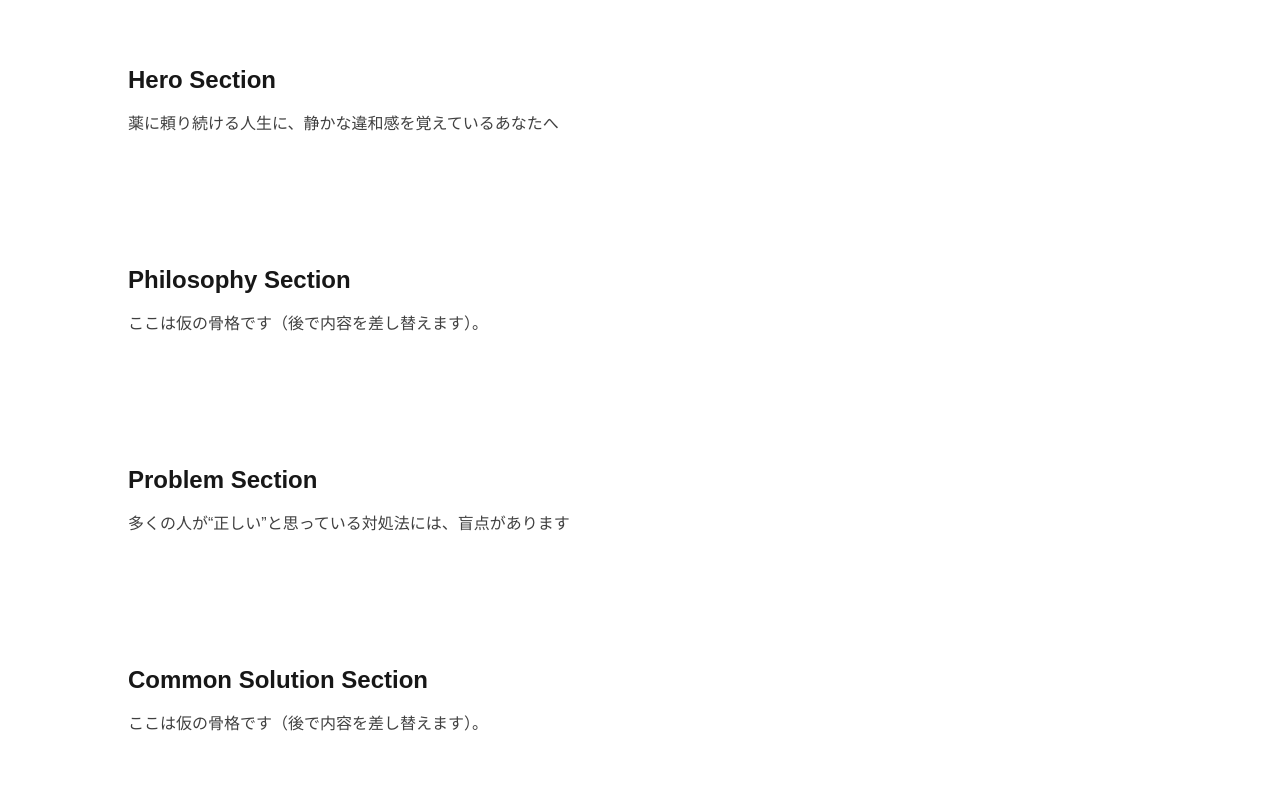
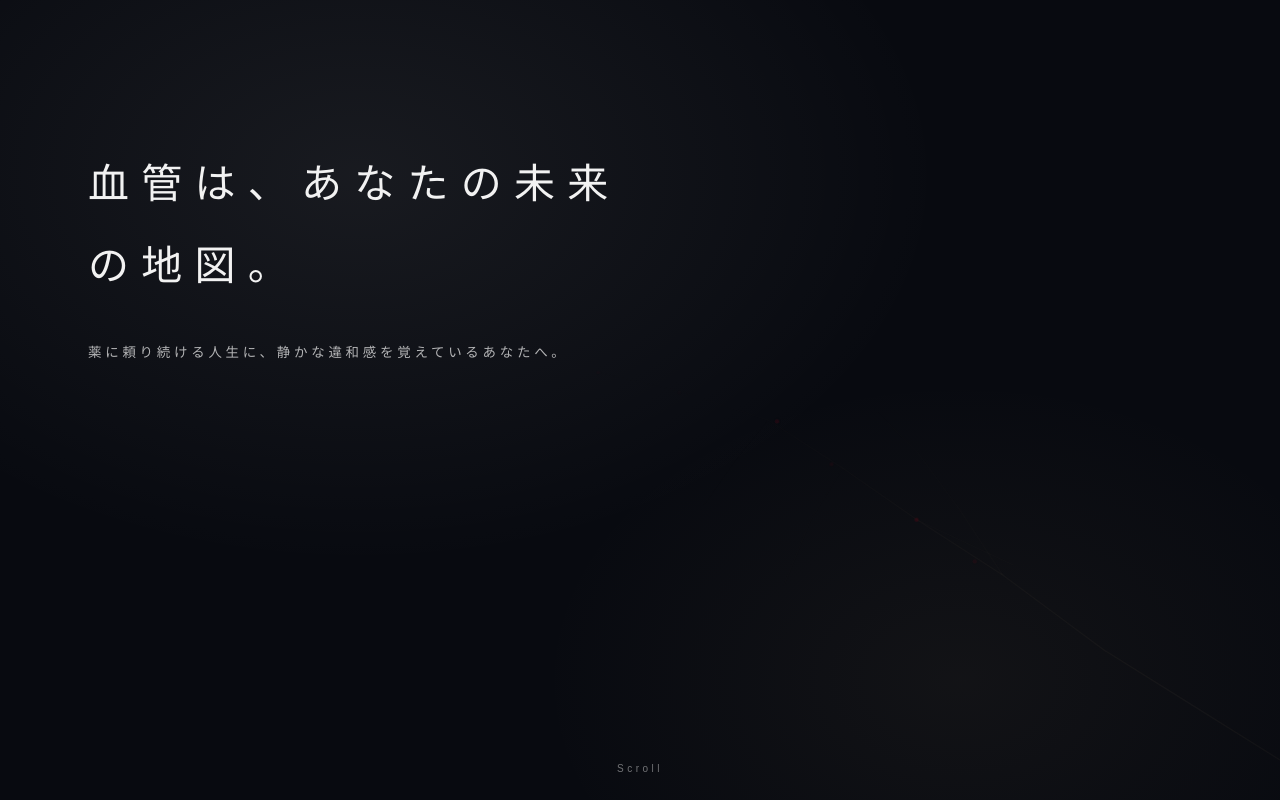
Before and after one commit to takakomaki/kekkankakumei, a Next.js app in the folder app-web/: page / in a window 1280 px wide. Shown: the top 800 px of the page. Built offline with nearby package versions, Linux system fonts and the light colour scheme.

Commit message:
Redesign hero section with custom SVG and styles
Revamps the HeroSection component with a new visual design, including a custom SVG background with animated elements, updated typography, and improved layout. Adds decorative elements and a scroll hint for enhanced user experience.

```diff
--- a/app-web/app/components/sections/hero-section.tsx
+++ b/app-web/app/components/sections/hero-section.tsx
@@ -1,12 +1,214 @@
 export function HeroSection() {
   return (
-    <section className="px-6 py-16">
-      <div className="mx-auto w-full max-w-5xl">
-        <h2 className="text-2xl font-bold">Hero Section</h2>
-        <p className="mt-4 text-neutral-700">
-         薬に頼り続ける人生に、静かな違和感を覚えているあなたへ
-        </p>
+    <section
+      className="relative isolate w-full overflow-hidden"
+      style={{
+        backgroundColor: "#080A10",
+        backgroundImage:
+          "radial-gradient(900px 600px at 28% 22%, rgba(242,242,242,0.07), transparent 65%), radial-gradient(700px 500px at 75% 85%, rgba(184,161,120,0.06), transparent 60%)",
+      }}
+    >
+      {/* Vascular Cosmos lines (decorative) */}
+      <div className="pointer-events-none absolute inset-0" aria-hidden="true">
+        <svg
+          className="h-full w-full"
+          viewBox="0 0 1200 800"
+          preserveAspectRatio="none"
+          role="img"
+          aria-label=""
+        >
+          <defs>
+            {/* Mist-like reveal (stronger near bottom-right) */}
+            <radialGradient id="vc-mist" cx="92%" cy="88%" r="78%">
+              <stop offset="0%" stopColor="white" stopOpacity="0.95" />
+              <stop offset="35%" stopColor="white" stopOpacity="0.55" />
+              <stop offset="65%" stopColor="white" stopOpacity="0.15" />
+              <stop offset="100%" stopColor="white" stopOpacity="0" />
+            </radialGradient>
+            <mask id="vc-reveal">
+              <rect width="1200" height="800" fill="url(#vc-mist)" />
+            </mask>
+
+            <linearGradient id="vc-gold" x1="1200" y1="800" x2="560" y2="380">
+              <stop offset="0%" stopColor="#B8A178" stopOpacity="0.85" />
+              <stop offset="55%" stopColor="#B8A178" stopOpacity="0.35" />
+              <stop offset="100%" stopColor="#B8A178" stopOpacity="0.08" />
+            </linearGradient>
+
+            <filter id="vc-soft" x="-20%" y="-20%" width="140%" height="140%">
+              <feGaussianBlur stdDeviation="0.55" result="blur" />
+              <feColorMatrix
+                in="blur"
+                type="matrix"
+                values="1 0 0 0 0  0 1 0 0 0  0 0 1 0 0  0 0 0 0.9 0"
+              />
+            </filter>
+          </defs>
+
+          <g mask="url(#vc-reveal)" filter="url(#vc-soft)">
+            {/* Main chart line */}
+            <path
+              d="M1200 760 L1035 650 L940 575 L860 520 L790 468 L720 420 L640 392 L560 372"
+              fill="none"
+              stroke="url(#vc-gold)"
+              strokeWidth="1"
+              strokeLinecap="round"
+              strokeLinejoin="round"
+            />
+
+            {/* Secondary branches */}
+            <path
+              d="M940 575 L900 510 L860 452 L820 410"
+              fill="none"
+              stroke="url(#vc-gold)"
+              strokeWidth="0.9"
+              strokeLinecap="round"
+              strokeLinejoin="round"
+              opacity="0.8"
+            />
+            <path
+              d="M860 520 L900 540 L950 565"
+              fill="none"
+              stroke="url(#vc-gold)"
+              strokeWidth="0.85"
+              strokeLinecap="round"
+              strokeLinejoin="round"
+              opacity="0.55"
+            />
+            <path
+              d="M790 468 L760 520 L735 585"
+              fill="none"
+              stroke="url(#vc-gold)"
+              strokeWidth="0.85"
+              strokeLinecap="round"
+              strokeLinejoin="round"
+              opacity="0.55"
+            />
+            <path
+              d="M720 420 L690 460 L660 505"
+              fill="none"
+              stroke="url(#vc-gold)"
+              strokeWidth="0.8"
+              strokeLinecap="round"
+              strokeLinejoin="round"
+              opacity="0.42"
+            />
+
+            {/* Carmine pulse points */}
+            <g>
+              <circle
+                cx="940"
+                cy="575"
+                r="2.2"
+                className="vc-breath"
+                style={{ animationDuration: "5.6s" }}
+                fill="#960018"
+              />
+              <circle
+                cx="860"
+                cy="520"
+                r="2.0"
+                className="vc-breath"
+                style={{ animationDuration: "4.8s" }}
+                fill="#960018"
+              />
+              <circle
+                cx="790"
+                cy="468"
+                r="2.0"
+                className="vc-breath"
+                style={{ animationDuration: "5.2s" }}
+                fill="#960018"
+              />
+              <circle
+                cx="720"
+                cy="420"
+                r="1.9"
+                className="vc-breath"
+                style={{ animationDuration: "4.4s" }}
+                fill="#960018"
+              />
+              <circle
+                cx="640"
+                cy="392"
+                r="1.8"
+                className="vc-breath"
+                style={{ animationDuration: "6.0s" }}
+                fill="#960018"
+              />
+              <circle
+                cx="560"
+                cy="372"
+                r="1.7"
+                className="vc-breath"
+                style={{ animationDuration: "4.9s" }}
+                fill="#960018"
+              />
+            </g>
+          </g>
+        </svg>
       </div>
+
+      {/* Content */}
+      <div className="relative mx-auto flex min-h-[100svh] w-full max-w-6xl px-6">
+        <div className="w-full">
+          <div className="relative pt-[14svh] sm:pt-[16svh] lg:pt-[18svh]">
+            <div className="max-w-[34rem]">
+              <h1
+                className="text-[#F2F2F2] font-extralight leading-[2] tracking-[0.3em]"
+                style={{
+                  fontFamily:
+                    '"Hiragino Mincho ProN","Yu Mincho","YuMincho","MS Mincho",serif',
+                  fontWeight: 200,
+                  fontSize: "clamp(28px, 3.2vw, 52px)",
+                }}
+              >
+                血管は、あなたの未来の地図。
+              </h1>
+              <p
+                className="mt-8 text-[#F2F2F2]/72 font-extralight leading-[2] tracking-[0.28em]"
+                style={{
+                  fontFamily:
+                    '"Hiragino Mincho ProN","Yu Mincho","YuMincho","MS Mincho",serif',
+                  fontWeight: 200,
+                  fontSize: "clamp(12px, 1.05vw, 14px)",
+                }}
+              >
+                薬に頼り続ける人生に、静かな違和感を覚えているあなたへ。
+              </p>
+            </div>
+          </div>
+        </div>
+      </div>
+
+      {/* Subtle scroll hint */}
+      <div className="pointer-events-none absolute bottom-6 left-1/2 -translate-x-1/2">
+        <div className="text-[#F2F2F2]/45 font-extralight tracking-[0.35em] text-[10px]">
+          Scroll
+        </div>
+      </div>
+
+      <style jsx>{`
+        .vc-breath {
+          transform-origin: center;
+          animation-name: vcBreath;
+          animation-timing-function: ease-in-out;
+          animation-iteration-count: infinite;
+          opacity: 0.25;
+          filter: drop-shadow(0 0 6px rgba(150, 0, 24, 0.35));
+        }
+        @keyframes vcBreath {
+          0%,
+          100% {
+            opacity: 0.18;
+            transform: scale(0.92);
+          }
+          50% {
+            opacity: 1;
+            transform: scale(1.12);
+          }
+        }
+      `}</style>
     </section>
   )
 }
```
